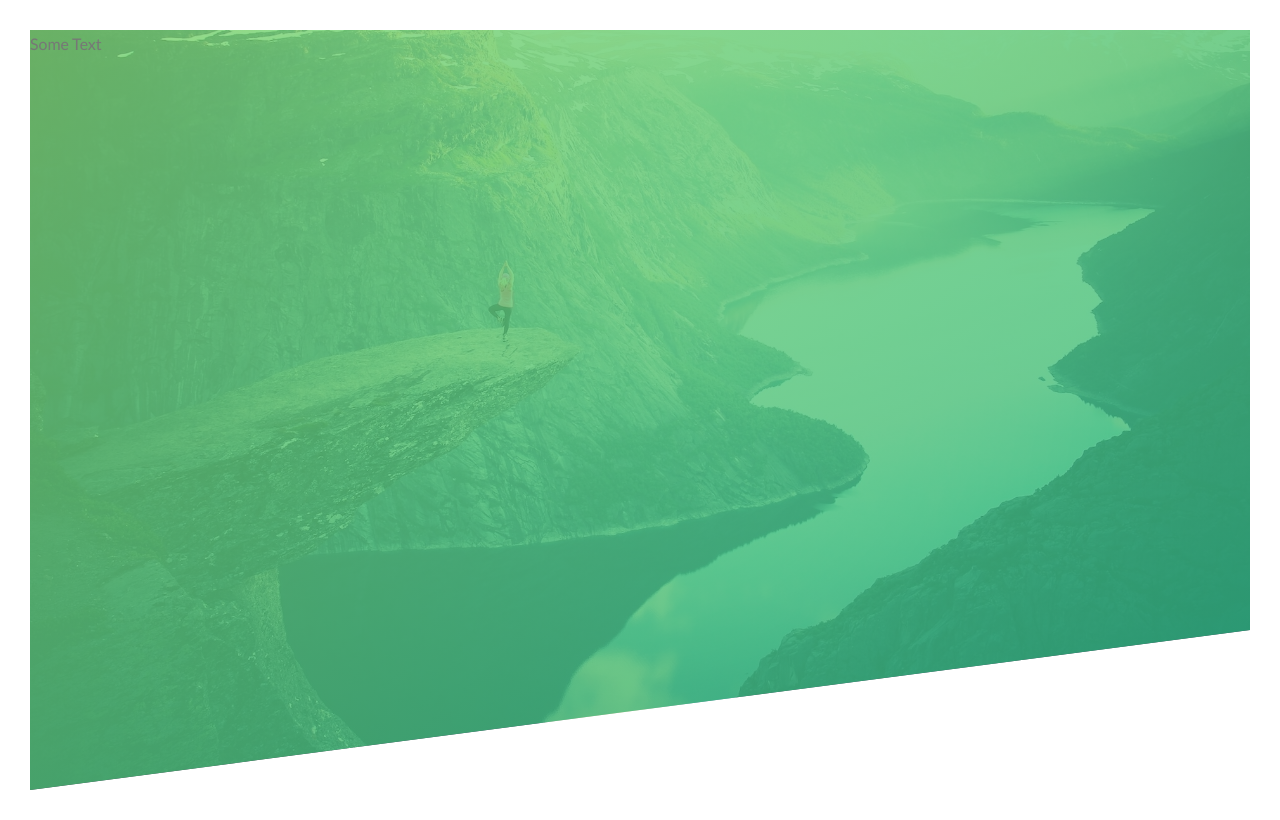
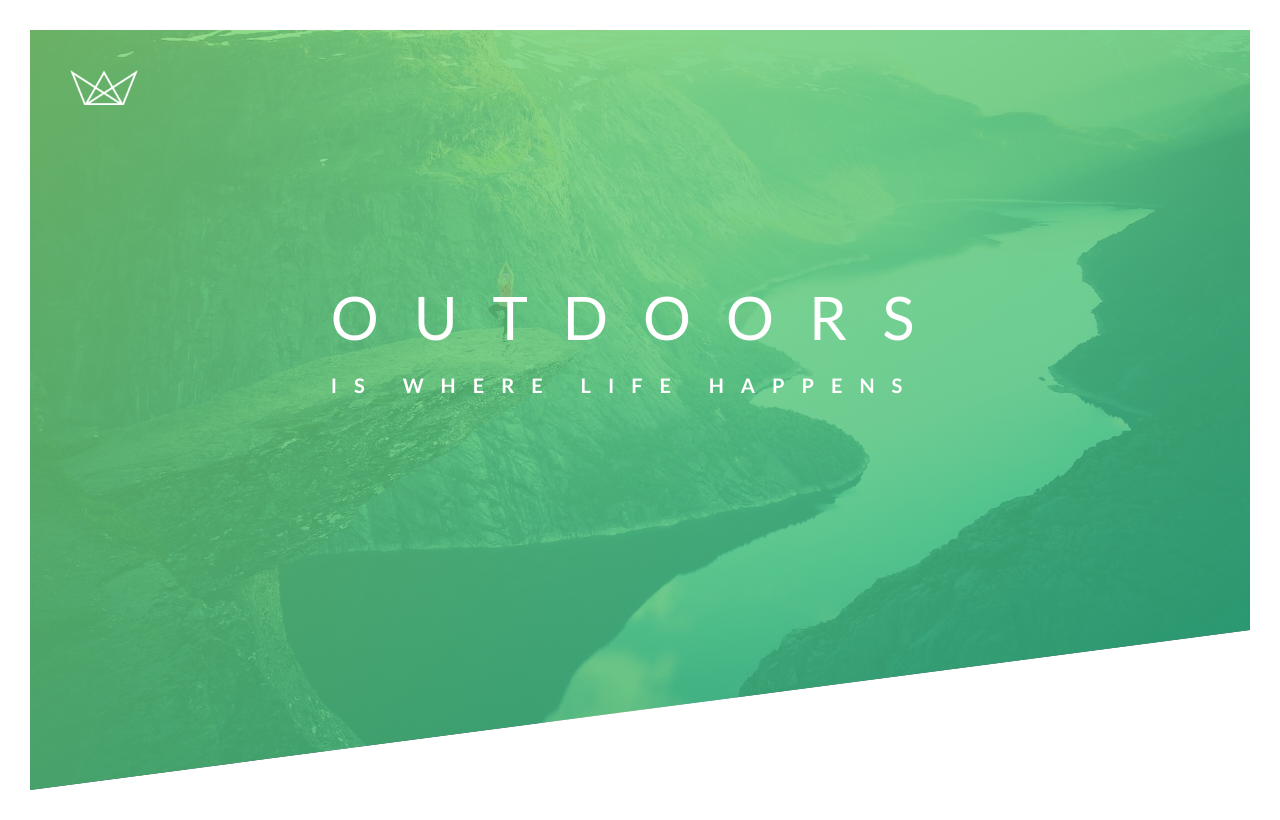
Before and after one commit to tykowale/css-practice, a plain HTML site: page natours/index.html in a window 1280 px wide. Drawn offline with Linux system fonts and the light colour scheme.

Commit message:
center banner text in header

```diff
--- a/natours/css/style.css
+++ b/natours/css/style.css
@@ -27,10 +27,47 @@ body {
     background-image: linear-gradient(
             to right bottom,
             rgba(126, 213, 111, 0.8),
-            rgba(40, 180, 133, 0.8)
+            rgba(40, 180, 131, 0.8)
     ),
     url("../img/hero.jpg");
     background-size: cover;
     background-position: top;
     clip-path: polygon(0 0, 100% 0, 100% 75vh, 0 100%);
+    position: relative;
 }
+
+.logo-box {
+    position: absolute;
+    top: 40px;
+    left: 40px;
+}
+
+.logo {
+    height: 35px;
+}
+
+.text-box {
+    position: absolute;
+    top: 40%;
+    left: 50%;
+    transform: translate(-50%, -50%);
+}
+
+.heading-primary {
+    color: #fff;
+    text-transform: uppercase;
+}
+
+.heading-primary-main {
+    display: block;
+    font-size: 60px;
+    font-weight: 400;
+    letter-spacing: 35px;
+}
+
+.heading-primary-sub {
+    display: block;
+    font-size: 20px;
+    font-weight: 700;
+    letter-spacing: 17px;
+}
--- a/natours/index.html
+++ b/natours/index.html
@@ -13,7 +13,16 @@
 </head>
 <body>
     <header class="header">
-        Some Text
+        <div class="logo-box">
+            <img src="img/logo-white.png" alt="logo" class="logo">
+        </div>
+
+        <div class="text-box">
+            <h1 class="heading-primary">
+                <span class="heading-primary-main">Outdoors</span>
+                <span class="heading-primary-sub">is where life happens</span>
+            </h1>
+        </div>
     </header>
 </body>
 </html>
```
